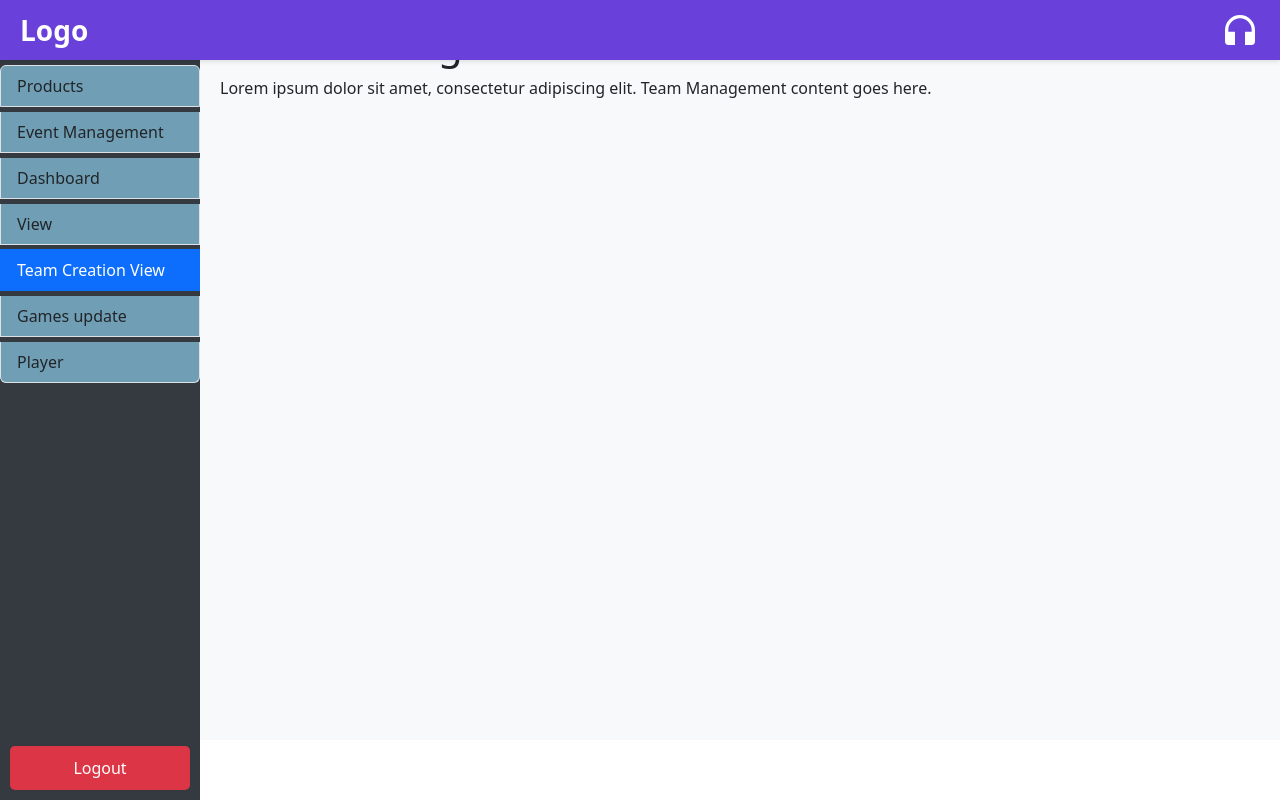
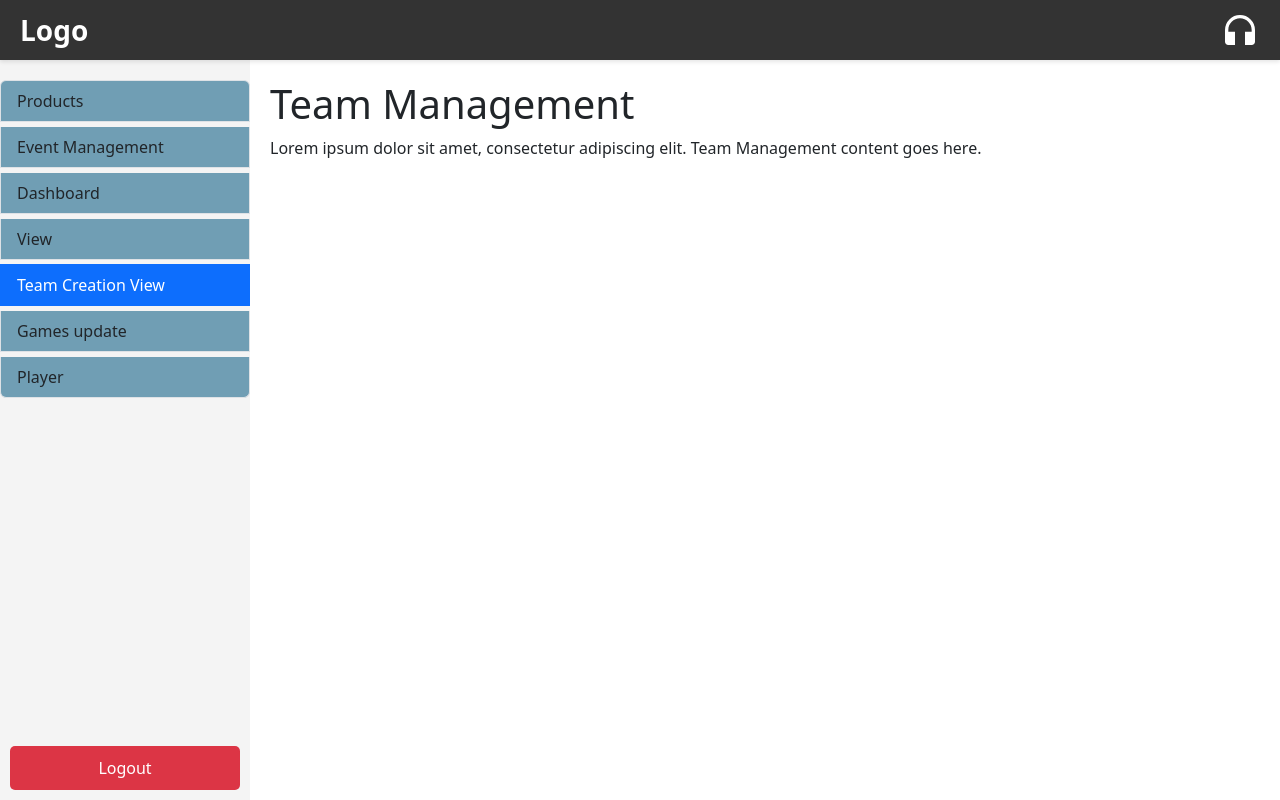
Before and after one commit to vishu5683/Task-1, a React (Create React App) app: page /team in a window 1280 px wide. Built offline with nearby package versions, Linux system fonts and the light colour scheme; sample sign-in values are in the browser's storage.

Commit message:
Your commit message here

```diff
--- a/package.json
+++ b/package.json
@@ -2,6 +2,7 @@
   "name": "task1",
   "version": "0.1.0",
   "private": true,
+  "homepage": "https://vishu5683.github.io/Task-1",
   "dependencies": {
     "@testing-library/jest-dom": "^5.17.0",
     "@testing-library/react": "^13.4.0",
@@ -19,6 +20,8 @@
     "web-vitals": "^2.1.4"
   },
   "scripts": {
+    "predeploy": "npm run build",
+    "deploy": "gh-pages -d build",
     "start": "react-scripts start",
     "build": "react-scripts build",
     "test": "react-scripts test",
--- /dev/null
+++ b/src/Styles/Layout.css
@@ -0,0 +1,36 @@
+/* Layoutdesign.css */
+
+.layout {
+    display: flex;
+    height: 100vh;
+    flex-direction: column;
+  }
+
+  .header {
+    height: 60px; /* Adjust as needed */
+    background-color: #333;
+    color: white;
+    display: flex;
+    align-items: center;
+    justify-content: space-between;
+    padding: 0 20px;
+  }
+
+  .sidebar {
+    width: 250px; /* Adjust as needed */
+    background-color: #f4f4f4;
+    position: fixed;
+    top: 60px; /* Same as the height of the header */
+    bottom: 0;
+    overflow-y: auto;
+    padding-top: 20px;
+  }
+
+  .content {
+    flex: 1;
+    margin-left: 250px; /* Same as the width of the sidebar */
+    margin-top: 60px; /* Same as the height of the header */
+    padding: 20px;
+    background-color: #fff;
+    overflow-y: auto;
+  }
--- a/src/Styles/Product.css
+++ b/src/Styles/Product.css
@@ -1,7 +1,7 @@
-
+/*
 .products-container {
     padding: 50px;
-  }
+  } */
 
   .products-title {
     font-size: 2rem;
--- a/src/pages/AddProduct.jsx
+++ b/src/pages/AddProduct.jsx
@@ -1,7 +1,8 @@
 import React, { useState } from 'react';
 import { useNavigate } from 'react-router-dom';
 import '../Styles/AddProduct.css';
-import Toast, { notifySuccess, notifyError } from '../components/Toast'; // Adjust the import path as needed
+import Toast, { notifySuccess, notifyError } from '../components/Toast';
+import Layoutdesign from './Layout/Layoutdesign';
 
 const AddProduct = () => {
   const [title, setTitle] = useState('');
@@ -38,6 +39,8 @@ const AddProduct = () => {
   };
 
   return (
+
+    <Layoutdesign>
     <div className="add-product-container">
       <Toast />
       <h1>Add Product</h1>
@@ -80,6 +83,7 @@ const AddProduct = () => {
         <button type="submit" className="add-product-button">Add Product</button>
       </form>
     </div>
+    </Layoutdesign>
   );
 };
 
--- a/src/pages/Layout/Layoutdesign.jsx
+++ b/src/pages/Layout/Layoutdesign.jsx
@@ -1,6 +1,7 @@
 import React from 'react';
 import Sidebar from '../../components/Sidebar';
 import Header from '../../components/Header';
+import "../../Styles/Layout.css"
 
 const Layoutdesign = ({ children }) => {
   return (
--- a/src/pages/sidebar-options/Dashbo.jsx
+++ b/src/pages/sidebar-options/Dashbo.jsx
@@ -1,5 +1,6 @@
 import React from 'react'
 import Layoutdesign from '../Layout/Layoutdesign'
+
 const Dashbo = () => {
   return (
     <Layoutdesign>
--- a/src/pages/sidebar-options/EventMangement.jsx
+++ b/src/pages/sidebar-options/EventMangement.jsx
@@ -1,5 +1,6 @@
 import React from 'react'
 import Layoutdesign from '../Layout/Layoutdesign'
+
 const EventMangement = () => {
   return (
     <Layoutdesign>
--- a/src/pages/sidebar-options/Gameup.jsx
+++ b/src/pages/sidebar-options/Gameup.jsx
@@ -1,5 +1,6 @@
 import React from 'react'
 import Layoutdesign from '../Layout/Layoutdesign'
+
 const Gameup = () => {
   return (
     <Layoutdesign>
--- a/src/pages/sidebar-options/Player.jsx
+++ b/src/pages/sidebar-options/Player.jsx
@@ -1,6 +1,6 @@
 import React from 'react'
 import Layoutdesign from '../../pages/Layout/Layoutdesign'
-
+import '../../Styles/Product.css';
 const Player = () => {
   return (
     <Layoutdesign> {/* Render within the Layout component */}
--- a/src/pages/sidebar-options/Products.jsx
+++ b/src/pages/sidebar-options/Products.jsx
@@ -56,8 +56,8 @@ const Products = () => {
           ))}
         </div>
         <ReactPaginate
-          previousLabel={'previous'}
-          nextLabel={'next'}
+          previousLabel={'Previous'}
+          nextLabel={'Next'}
           breakLabel={'...'}
           breakClassName={'break-me'}
           pageCount={pageCount}
```
